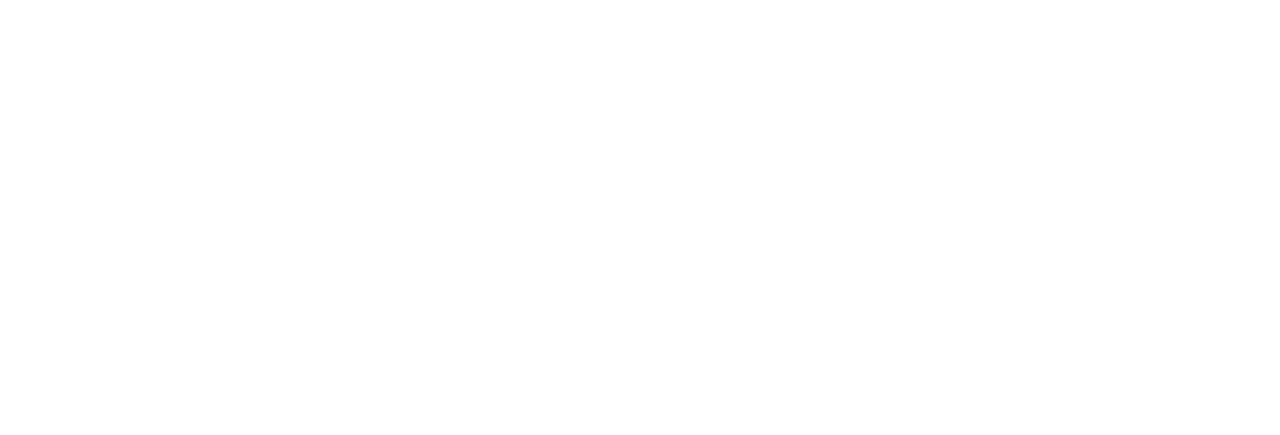
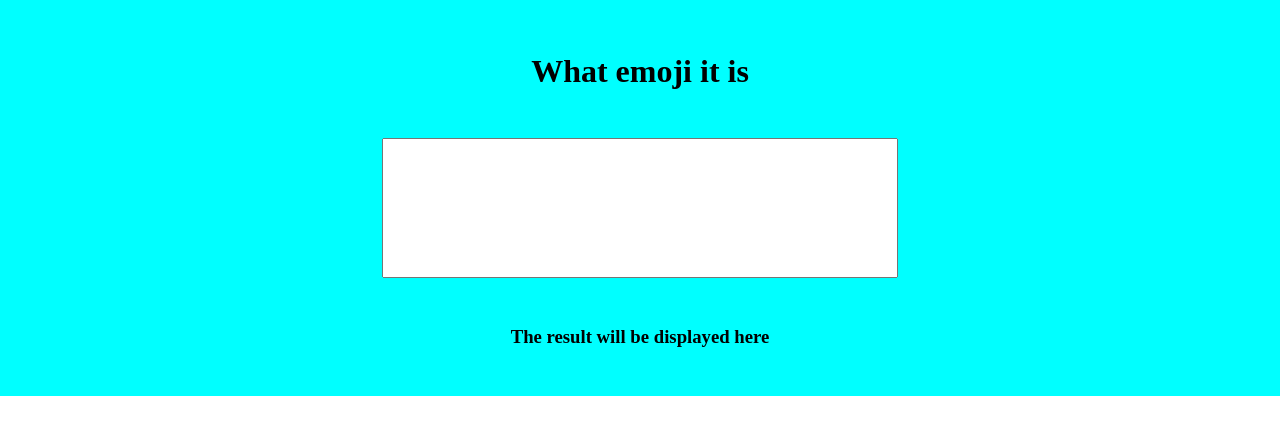
Before and after one commit to rimasrom/Emoji-finder, a React (Create React App) app in the folder emoji-finder/: page / in a window 1280 px wide. Shown: the part 155-590 px from the top of the page. Built offline with nearby package versions, Linux system fonts and the light colour scheme.

Commit message:
refactor

```diff
--- a/emoji-finder/src/App.js
+++ b/emoji-finder/src/App.js
@@ -1,10 +1,24 @@
 import React from 'react'
+import './style.css'
 
 const App = () => {
   return (
-    <>
+    <div className="container-main">
 
-    </>
+        <div className="header">
+        <h1>What emoji it is</h1>
+        </div>
+
+        <div className="input">
+          <input type="text" />
+        </div>
+
+        <div className="output">
+        <h3>The result will be displayed here</h3>
+        </div>
+
+
+    </div>
   )
 }
 
--- /dev/null
+++ b/emoji-finder/src/style.css
@@ -0,0 +1,23 @@
+*{
+    margin: 0;
+    padding: 0;
+}
+
+.container-main{
+    margin: auto;
+    text-align: center;
+    /* width: 50%; */
+    /* height: 100; */
+    background-color: aqua;
+    padding-top: 10rem;
+}
+
+h1,input,h3{
+    padding: 3rem 0rem;
+}
+
+input{
+    width: 40vw;
+    height: 5vh;
+    text-align: center;
+}
```
